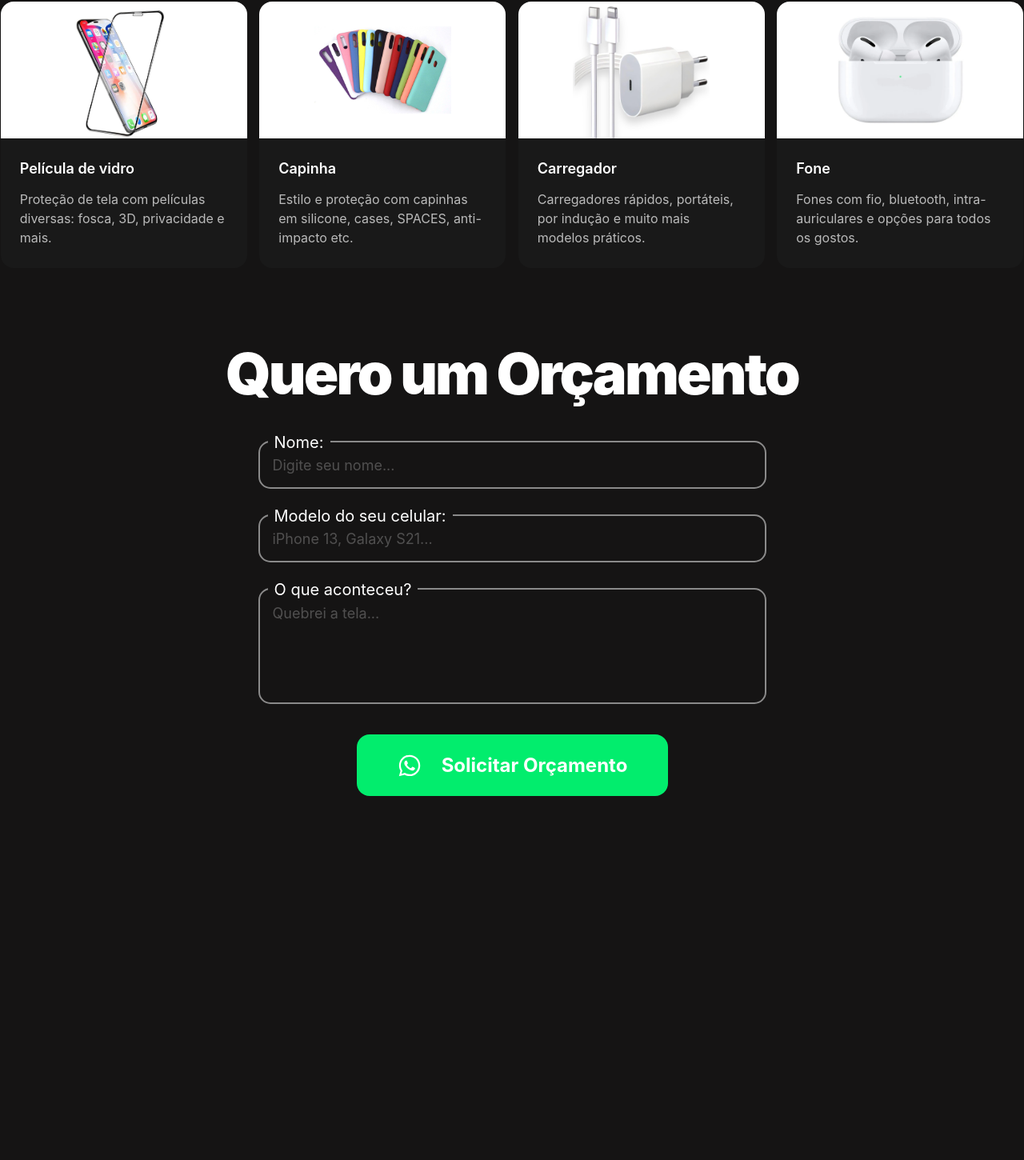
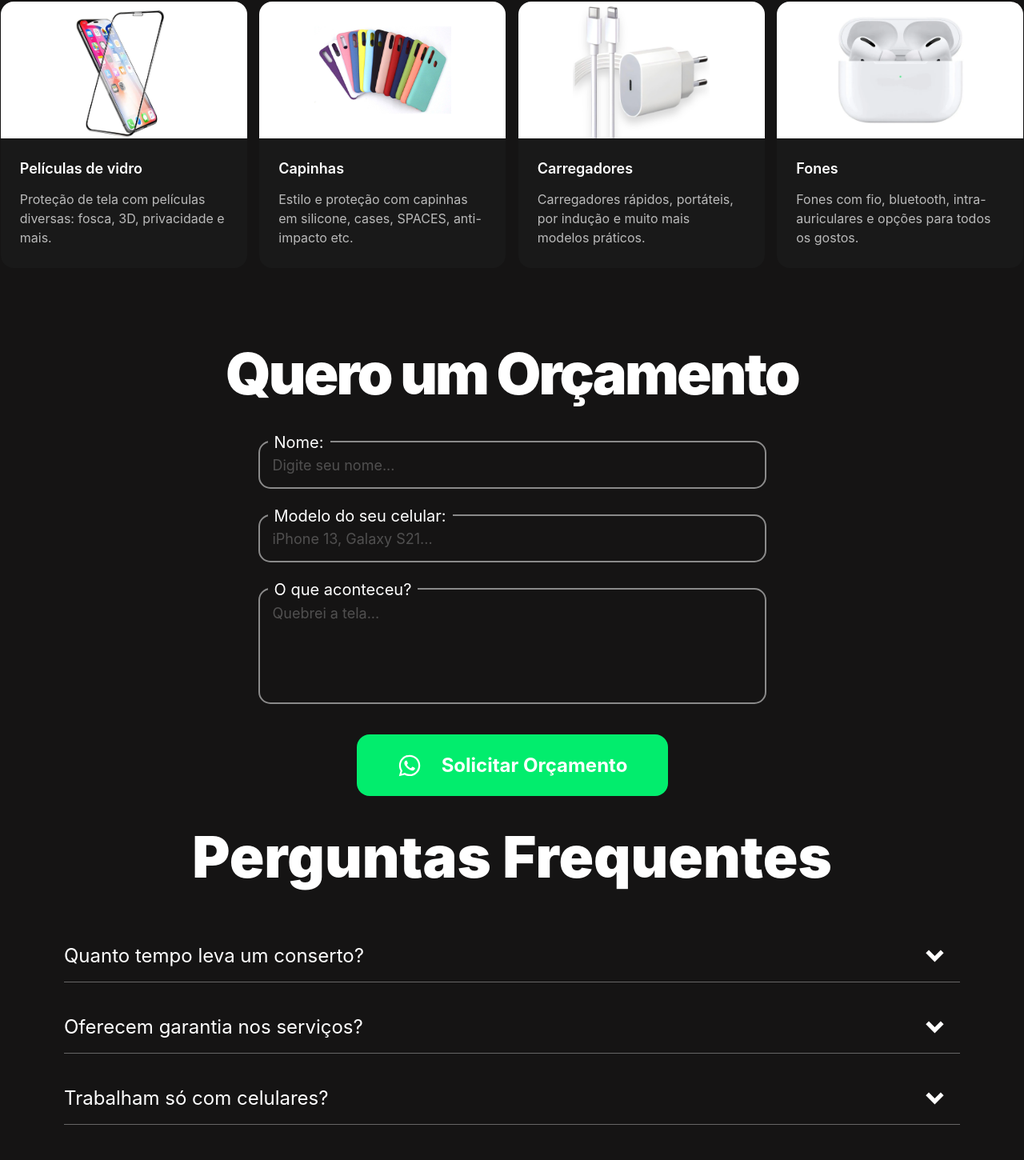
Before and after one commit to marcxsdev/reicell-landing-page, a React (Vite) app: page / in a window 1280 px wide. Shown: the part 2072-3522 px from the top of the page at 80% size. Before the commit the page ends 3067 px from the top, so only its background shows below. Built offline with nearby package versions, Linux system fonts and the light colour scheme.

Commit message:
feat: adding faq section

```diff
--- a/src/App.jsx
+++ b/src/App.jsx
@@ -4,6 +4,7 @@ import About from "./components/sections/About";
 import Services from "./components/sections/Services";
 import Budget from "./components/sections/Budget";
 import Products from "./components/sections/Products";
+import FAQ from "./components/sections/FAQ";
 
 function App() {
   return (
@@ -20,6 +21,7 @@ function App() {
       <Services />
       <Products />
       <Budget />
+      <FAQ />
     </>
   );
 }
--- a/src/components/common/Collapsible.jsx
+++ b/src/components/common/Collapsible.jsx
@@ -0,0 +1,45 @@
+import Dropdown from "../../assets/dropdown.svg?react";
+import { useRef, useEffect, useState } from "react";
+
+const Collapsible = ({ question, answer, isOpen, onClick }) => {
+  const contentRef = useRef(null);
+  const [height, setHeight] = useState(0);
+
+  useEffect(() => {
+    if (isOpen && contentRef.current) {
+      setHeight(contentRef.current.scrollHeight);
+    } else {
+      setHeight(0);
+    }
+  }, [isOpen]);
+
+  return (
+    <div className="w-full max-w-[333px] md:max-w-[684px] lg:max-w-[1126px] mx-auto mb-6">
+      <button
+        onClick={onClick}
+        className="w-full h-[45px] md:h-[65px] border-b border-[#666] flex items-center justify-between cursor-pointer"
+      >
+        <span className="text-white font-inter text-lg md:text-2xl text-left">
+          {question}
+        </span>
+        <Dropdown
+          className={`w-[32px] h-[32px] md:w-[64px] md:h-[64px] transition-transform duration-300 ${
+            isOpen ? "rotate-180" : ""
+          }`}
+        />
+      </button>
+
+      <div
+        ref={contentRef}
+        className="overflow-hidden transition-all duration-500 ease-in-out"
+        style={{ maxHeight: `${height}px` }}
+      >
+        <div className="mt-6 text-white opacity-[0.5] text-base md:text-xl leading-relaxed">
+          {answer}
+        </div>
+      </div>
+    </div>
+  );
+};
+
+export default Collapsible;
--- a/src/components/sections/Budget.jsx
+++ b/src/components/sections/Budget.jsx
@@ -9,7 +9,7 @@ const Budget = () => {
   const [error, setError] = useState("");
 
   const handleClick = (e) => {
-    e.preventDefault(); // evita o reload da página
+    e.preventDefault();
 
     if (!name || !model || !problem) {
       setError("Por favor, preencha todos os campos.");
@@ -19,7 +19,7 @@ const Budget = () => {
     setError("");
 
     const mensagem = `Olá, meu nome é ${name}, tenho um ${model}. ${problem}. Gostaria de solicitar um orçamento, por favor!`;
-    const whatsappLink = `https://wa.me/5599999999999?text=${encodeURIComponent(
+    const whatsappLink = `https://wa.me/556136264247?text=${encodeURIComponent(
       mensagem
     )}`;
 
--- a/src/components/sections/FAQ.jsx
+++ b/src/components/sections/FAQ.jsx
@@ -0,0 +1,85 @@
+import { useState } from "react";
+import Collapsible from "../common/Collapsible";
+
+const FAQ = () => {
+  const [activeIndex, setActiveIndex] = useState(null);
+
+  const faqs = [
+    {
+      question: "Quanto tempo leva um conserto?",
+      answer:
+        "Depende do problema, mas muitos reparos, como troca de tela ou bateria, são feitos no mesmo dia. Assim que recebermos seu aparelho, faremos uma análise e informamos o prazo exato.",
+    },
+    {
+      question: "Oferecem garantia nos serviços?",
+      answer:
+        "Oferecemos garantia de 90 dias, exceto nos casos em que o cliente optar por peças do tipo genérica, que são mais acessíveis mas não acompanham garantia.",
+    },
+    {
+      question: "Trabalham só com celulares?",
+      answer:
+        "Nosso foco principal é a assistência técnica para celulares, mas dependendo do caso, também realizamos serviços em outros equipamentos eletrônicos, como notebooks e computadores. Se estiver com algum problema em outro dispositivo, entre em contato com a gente pelo WhatsApp para avaliarmos a possibilidade do reparo.",
+    },
+    {
+      question: "Onde nos encontrar?",
+      answer: (
+        <>
+          <p>
+            Temos duas unidades para melhor atender você!
+            <br />
+            Loja 1: Quadra 49 lote 20 Centro, Santo Antônio do Descoberto - GO
+            <br />
+            Loja 2: Quadra 64 lote 12 Centro, Santo Antônio do Descoberto - GO
+            <br />
+            Veja os mapas abaixo para chegar até nós facilmente.
+          </p>
+
+          <div className="flex flex-col md:flex-row gap-4 mt-4">
+            <div className="w-full md:w-1/2">
+              <iframe
+                src="https://www.google.com/maps/embed?pb=!1m17!1m12!1m3!1d959.0781221148691!2d-48.264454330355264!3d-15.945049499044796!2m3!1f0!2f0!3f0!3m2!1i1024!2i768!4f13.1!3m2!1m1!2zMTXCsDU2JzQyLjIiUyA0OMKwMTUnNDkuNyJX!5e0!3m2!1sen!2sbr!4v1747960291392!5m2!1sen!2sbr"
+                className="w-full h-[250px] md:h-[350px] rounded-md"
+                allowFullScreen=""
+                loading="lazy"
+                referrerPolicy="no-referrer-when-downgrade"
+              ></iframe>
+            </div>
+
+            <div className="w-full md:w-1/2">
+              <iframe
+                src="https://www.google.com/maps/embed?pb=!1m17!1m12!1m3!1d959.0684752538834!2d-48.266121930355226!3d-15.94706649904468!2m3!1f0!2f0!3f0!3m2!1i1024!2i768!4f13.1!3m2!1m1!2zMTXCsDU2JzQ5LjQiUyA0OMKwMTUnNTUuNyJX!5e0!3m2!1sen!2sbr!4v1747960355978!5m2!1sen!2sbr"
+                className="w-full h-[250px] md:h-[350px] rounded-md"
+                allowFullScreen=""
+                loading="lazy"
+                referrerPolicy="no-referrer-when-downgrade"
+              ></iframe>
+            </div>
+          </div>
+        </>
+      ),
+    },
+  ];
+
+  const handleToggle = (index) => {
+    setActiveIndex((prevIndex) => (prevIndex === index ? null : index));
+  };
+
+  return (
+    <section className="bg-[#151414] py-10 px-4 md:px-8 lg:px-20">
+      <h2 className="text-white font-inter text-5xl font-black mb-14 text-center md:text-6xl lg:text-7xl">
+        Perguntas Frequentes
+      </h2>
+      {faqs.map((item, index) => (
+        <Collapsible
+          key={index}
+          question={item.question}
+          answer={item.answer}
+          isOpen={activeIndex === index}
+          onClick={() => handleToggle(index)}
+        />
+      ))}
+    </section>
+  );
+};
+
+export default FAQ;
--- a/src/components/sections/Products.jsx
+++ b/src/components/sections/Products.jsx
@@ -21,28 +21,28 @@ const Products = () => {
     {
       imgSrc: "/products/pelicula.webp",
       imgSize: "w-[189px] h-[189px]",
-      title: "Película de vidro",
+      title: "Películas de vidro",
       description:
         "Proteção de tela com películas diversas: fosca, 3D, privacidade e mais.",
     },
     {
       imgSrc: "/products/capa.jfif",
       imgSize: "w-[263px] h-[263px]",
-      title: "Capinha",
+      title: "Capinhas",
       description:
         "Estilo e proteção com capinhas em silicone, cases, SPACES, anti-impacto etc.",
     },
     {
       imgSrc: "/products/charger.jpg",
       imgSize: "w-[167px] h-[169px]",
-      title: "Carregador",
+      title: "Carregadores",
       description:
         "Carregadores rápidos, portáteis, por indução e muito mais modelos práticos.",
     },
     {
       imgSrc: "/products/fone.webp",
       imgSize: "w-[180px] h-[180px]",
-      title: "Fone",
+      title: "Fones",
       description:
         "Fones com fio, bluetooth, intra-auriculares e opções para todos os gostos.",
     },
```
